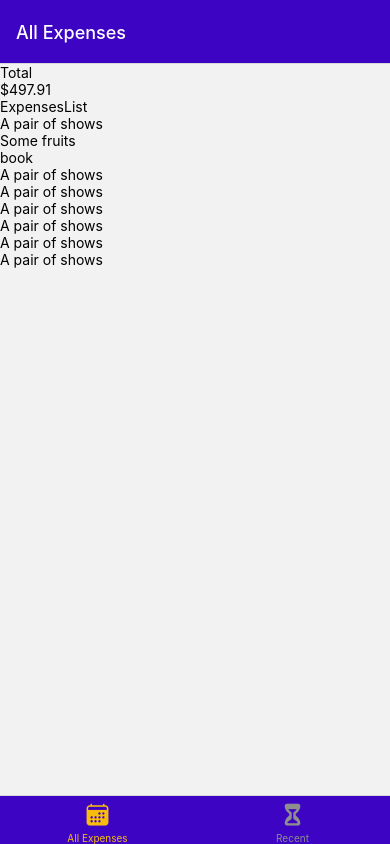
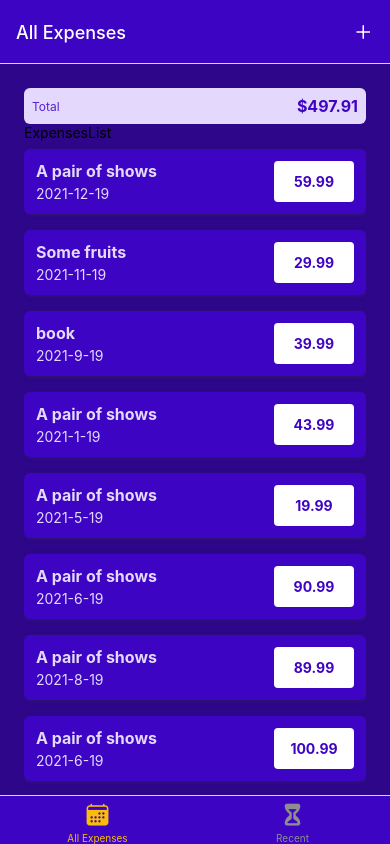
Before and after one commit to paul-frdev/expenseReactNative, a React Native app: screen /AllExpenses in a window 390 px wide. Built offline with nearby package versions, Linux system fonts and the light colour scheme.

Commit message:
expenseItem IconButton navigate utils

```diff
--- /dev/null
+++ b/components/UI/IconButton.tsx
@@ -0,0 +1,40 @@
+import * as React from 'react';
+import { Text, View, StyleSheet, Pressable } from 'react-native';
+import { Ionicons } from "@expo/vector-icons";
+
+interface IconButtonProps {
+  iconName: keyof typeof Ionicons.glyphMap;
+  size?: number;
+  color?: string;
+  onPress?: () => void;
+}
+
+const IconButton = ({ iconName, size = 24, color = "#fff", onPress }: IconButtonProps) => {
+  return (
+    <Pressable style={({pressed}) => pressed && styles.pressed}>
+      <View style={styles.buttonContainer}>
+        <Ionicons
+        name={iconName}
+        color={color}
+        size={size}
+        onPress={onPress}
+        />
+      </View>
+    </Pressable>
+  );
+};
+
+export default IconButton;
+
+const styles = StyleSheet.create({
+  buttonContainer: {
+    borderRadius: 24,
+    padding: 6,
+    marginHorizontal: 8,
+    marginVertical: 2
+  },
+  pressed: {
+    opacity: 0.75,
+
+  }
+});
--- /dev/null
+++ b/components/expensesOutput/ExpenseItem.tsx
@@ -0,0 +1,75 @@
+import { useNavigation } from '@react-navigation/native';
+import * as React from 'react';
+import { Text, View, StyleSheet, Pressable } from 'react-native';
+import { GlobalStyles } from '../../constants';
+import { getFormattedDate } from '../../utils/date';
+
+interface ExpenseItemProps {
+  description: string;
+  amount: number;
+  date: Date;
+}
+
+const ExpenseItem = ({ description, amount, date }: ExpenseItemProps) => {
+
+  const navigation = useNavigation<any>();
+
+  const expressPressHandler = () => {
+    navigation.navigate("ManageExpense")
+  }
+  return (
+    <Pressable onPress={expressPressHandler} style={({pressed}) => pressed && styles.pressed}>
+      <View style={styles.container}>
+        <View>
+          <Text style={[styles.textBase, styles.description]}>{description}</Text>
+          <Text style={styles.textBase}>{getFormattedDate(date)}</Text>
+        </View>
+        <View style={styles.amountContainer}>
+          <Text style={styles.amount}>{amount.toFixed(2)}</Text>
+        </View>
+      </View>
+    </Pressable>
+  );
+};
+
+export default ExpenseItem;
+
+const styles = StyleSheet.create({
+  pressed: {
+    opacity: 0.75
+  },
+  container: {
+    padding: 12,
+    marginVertical: 8,
+    backgroundColor: GlobalStyles.colors.primary500,
+    flexDirection: "row",
+    justifyContent: "space-between",
+    borderRadius: 6,
+    elevation: 3,
+    shadowColor: GlobalStyles.colors.gray500,
+    shadowRadius: 4,
+    shadowOffset: { width: 1, height: 1 },
+    shadowOpacity: 0.4
+  },
+  textBase: {
+    color: GlobalStyles.colors.primary50
+  },
+  description: {
+    fontSize: 16,
+    marginBottom: 4,
+    fontWeight: "700"
+  },
+  amountContainer: {
+    paddingHorizontal: 12,
+    paddingVertical: 4,
+    backgroundColor: "#fff",
+    justifyContent: "center",
+    alignItems: "center",
+    borderRadius: 4,
+    minWidth: 80
+  },
+  amount: {
+    color: GlobalStyles.colors.primary500,
+    fontWeight: "700"
+  }
+});
--- a/components/expensesOutput/ExpensesList.tsx
+++ b/components/expensesOutput/ExpensesList.tsx
@@ -1,5 +1,6 @@
 import * as React from 'react';
 import { Text, View, StyleSheet, FlatList } from 'react-native';
+import ExpenseItem from './ExpenseItem';
 
 interface ExpensesListProps {
   expenses: object[];
@@ -7,7 +8,13 @@ interface ExpensesListProps {
 
 const ExpensesList = ({ expenses }: ExpensesListProps) => {
   const renderExpenseItem = (itemData: any) => {
-    return <Text>{itemData.item.description}</Text>
+    return (
+      <ExpenseItem
+        description={itemData.item.description}
+        amount={itemData.item.amount}
+        date={itemData.item.date}
+      />
+    )
   }
   return (
     <View style={styles.container}>
--- a/components/expensesOutput/ExpensesOutput.tsx
+++ b/components/expensesOutput/ExpensesOutput.tsx
@@ -1,6 +1,6 @@
 import * as React from 'react';
 import { View, StyleSheet } from 'react-native';
-import { DUMMY_EXPENSES } from '../../constants';
+import { DUMMY_EXPENSES, GlobalStyles } from '../../constants';
 import ExpensesList from './ExpensesList';
 import ExpensesSummary from './ExpensesSummary';
 
@@ -21,5 +21,11 @@ const ExpensesOutput = ({ expenses, expensesPeriod }: ExpensesOutputProps) => {
 export default ExpensesOutput;
 
 const styles = StyleSheet.create({
-  container: {}
+  container: {
+    flex: 1,
+    paddingHorizontal: 24,
+    paddingTop: 24,
+    paddingBottom: 0,
+    backgroundColor: GlobalStyles.colors.primary700
+  }
 });
--- a/components/expensesOutput/ExpensesSummary.tsx
+++ b/components/expensesOutput/ExpensesSummary.tsx
@@ -1,9 +1,10 @@
 import * as React from 'react';
 import { Text, View, StyleSheet } from 'react-native';
+import { GlobalStyles } from '../../constants';
 
 interface ExpensesSummaryProps {
   periodName: string;
-  expenses: object [];
+  expenses: object[];
 }
 
 const ExpensesSummary = ({ periodName, expenses }: ExpensesSummaryProps) => {
@@ -12,9 +13,9 @@ const ExpensesSummary = ({ periodName, expenses }: ExpensesSummaryProps) => {
   }, 0);
 
   return (
-    <View>
-      <Text>{periodName}</Text>
-      <Text>${expensesSum.toFixed(2)}</Text>
+    <View style={styles.container}>
+      <Text style={styles.period}>{periodName}</Text>
+      <Text style={styles.sum}>${expensesSum.toFixed(2)}</Text>
     </View>
   );
 };
@@ -22,5 +23,21 @@ const ExpensesSummary = ({ periodName, expenses }: ExpensesSummaryProps) => {
 export default ExpensesSummary;
 
 const styles = StyleSheet.create({
-  container: {}
+  container: {
+    padding: 8,
+    backgroundColor: GlobalStyles.colors.primary50,
+    borderRadius: 6,
+    flexDirection: "row",
+    justifyContent: "space-between",
+    alignItems: "center"
+  },
+  period: {
+    fontSize: 12,
+    color: GlobalStyles.colors.primary400
+  },
+  sum: {
+    fontSize: 16,
+    fontWeight: "700",
+    color: GlobalStyles.colors.primary500
+  }
 });
--- a/constants/index.ts
+++ b/constants/index.ts
@@ -17,30 +17,30 @@ export const GlobalStyles = {
 
 export const DUMMY_EXPENSES = [
   {
-    id: "e1", description: "A pair of shows", amount: 59.99, data: new Date("2021-12-19")
+    id: "e1", description: "A pair of shows", amount: 59.99, date: new Date("2021-12-19")
   },
   {
-    id: "e2", description: "Some fruits", amount: 29.99, data: new Date("2021-11-19")
+    id: "e2", description: "Some fruits", amount: 29.99, date: new Date("2021-11-19")
   },
   {
-    id: "e3", description: "book", amount: 39.99, data: new Date("2021-09-19")
+    id: "e3", description: "book", amount: 39.99, date: new Date("2021-09-19")
   },
   {
-    id: "e4", description: "A pair of shows", amount: 43.99, data: new Date("2021-01-19")
+    id: "e4", description: "A pair of shows", amount: 43.99, date: new Date("2021-01-19")
   },
   {
-    id: "e5", description: "A pair of shows", amount: 19.99, data: new Date("2021-05-19")
+    id: "e5", description: "A pair of shows", amount: 19.99, date: new Date("2021-05-19")
   },
   {
-    id: "e6", description: "A pair of shows", amount: 90.99, data: new Date("2021-06-19")
+    id: "e6", description: "A pair of shows", amount: 90.99, date: new Date("2021-06-19")
   },
   {
-    id: "e7", description: "A pair of shows", amount: 89.99, data: new Date("2021-08-19")
+    id: "e7", description: "A pair of shows", amount: 89.99, date: new Date("2021-08-19")
   },
   {
-    id: "e8", description: "A pair of shows", amount: 100.99, data: new Date("2021-06-19")
+    id: "e8", description: "A pair of shows", amount: 100.99, date: new Date("2021-06-19")
   },
   {
-    id: "e9", description: "A pair of shows", amount: 21.99, data: new Date("2021-10-19")
+    id: "e9", description: "A pair of shows", amount: 21.99, date: new Date("2021-10-19")
   },
 ]
--- a/navigators/BottomTabsNavigation.tsx
+++ b/navigators/BottomTabsNavigation.tsx
@@ -4,26 +4,34 @@ import AllExpenses from '../screens/AllExpenses';
 import RecentExpenses from '../screens/RecentExpenses';
 import { StackParamList } from '../types/navigation';
 import { Ionicons } from "@expo/vector-icons";
+import IconButton from '../components/UI/IconButton';
 
 const BottomTabsStack = createBottomTabNavigator<StackParamList>();
 
 const BottomTabsNavigation = () => {
   return (
-    <BottomTabsStack.Navigator screenOptions={{
+    <BottomTabsStack.Navigator screenOptions={({ navigation }) => ({
       headerStyle: { backgroundColor: GlobalStyles.colors.primary500 },
       headerTintColor: "white",
       tabBarStyle: { backgroundColor: GlobalStyles.colors.primary500 },
-      tabBarActiveTintColor: GlobalStyles.colors.accent500
-    }}>
+      tabBarActiveTintColor: GlobalStyles.colors.accent500,
+      headerRight: ({ tintColor }) => (
+        <IconButton
+        iconName="add"
+        color={tintColor}
+        onPress={() => navigation.navigate("ManageExpense")}
+        />
+      )
+    })}>
       <BottomTabsStack.Screen name="AllExpenses" component={AllExpenses} options={{
         title: "All Expenses",
         tabBarLabel: "All Expenses",
-        tabBarIcon: ({ color, size }) => <Ionicons name="calendar" color={color} size={size}/>
+        tabBarIcon: ({ color, size }) => <Ionicons name="calendar" color={color} size={size} />
       }} />
       <BottomTabsStack.Screen name="RecentExpenses" component={RecentExpenses} options={{
         title: "Recent expenses",
         tabBarLabel: "Recent",
-        tabBarIcon: ({ color, size }) => <Ionicons name="hourglass" color={color} size={size}/>
+        tabBarIcon: ({ color, size }) => <Ionicons name="hourglass" color={color} size={size} />
       }} />
     </BottomTabsStack.Navigator>
   );
--- /dev/null
+++ b/utils/date.ts
@@ -0,0 +1,3 @@
+export const getFormattedDate = (date: Date) => {
+  return `${date.getFullYear()}-${date.getMonth() + 1}-${date.getDate()}`
+}
```
